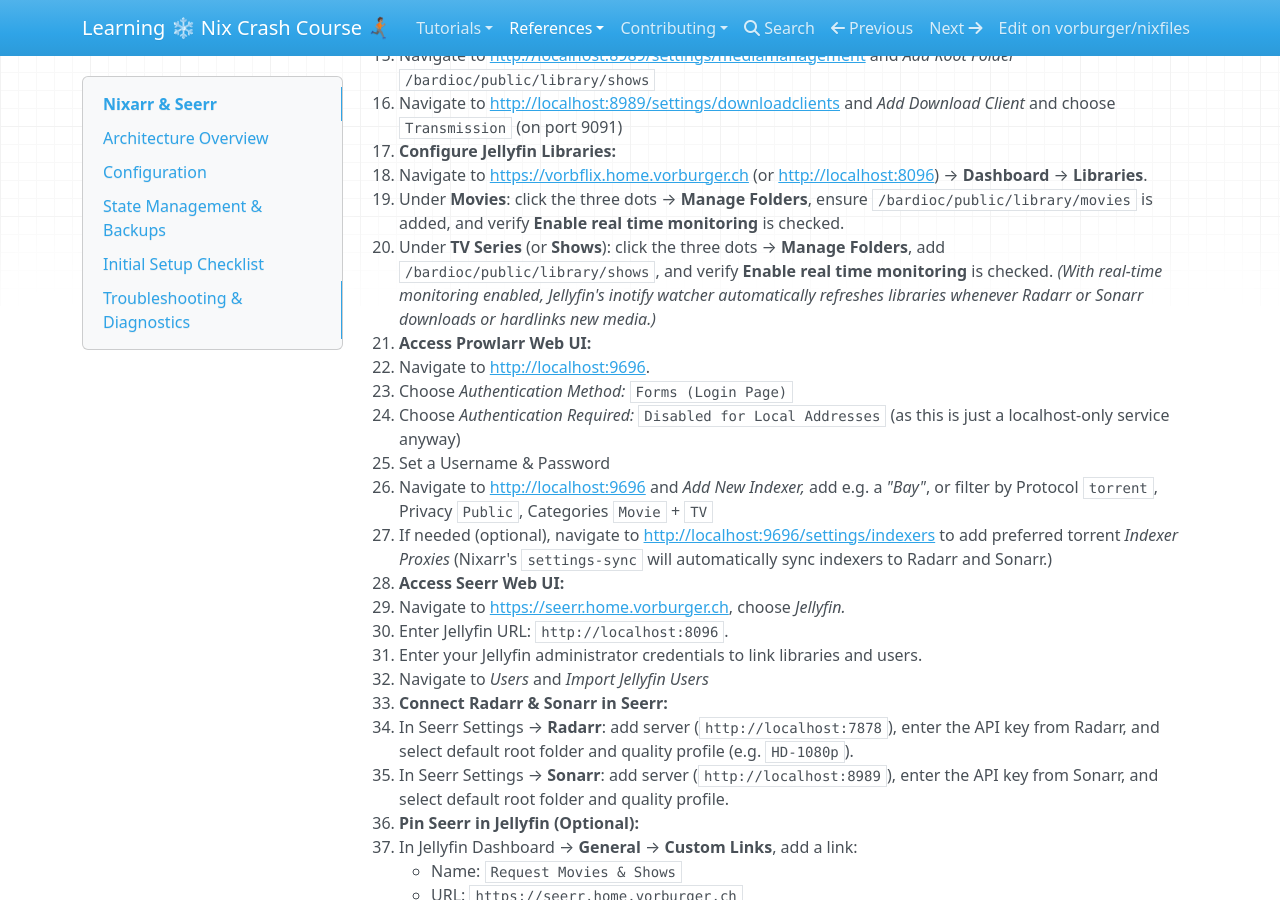
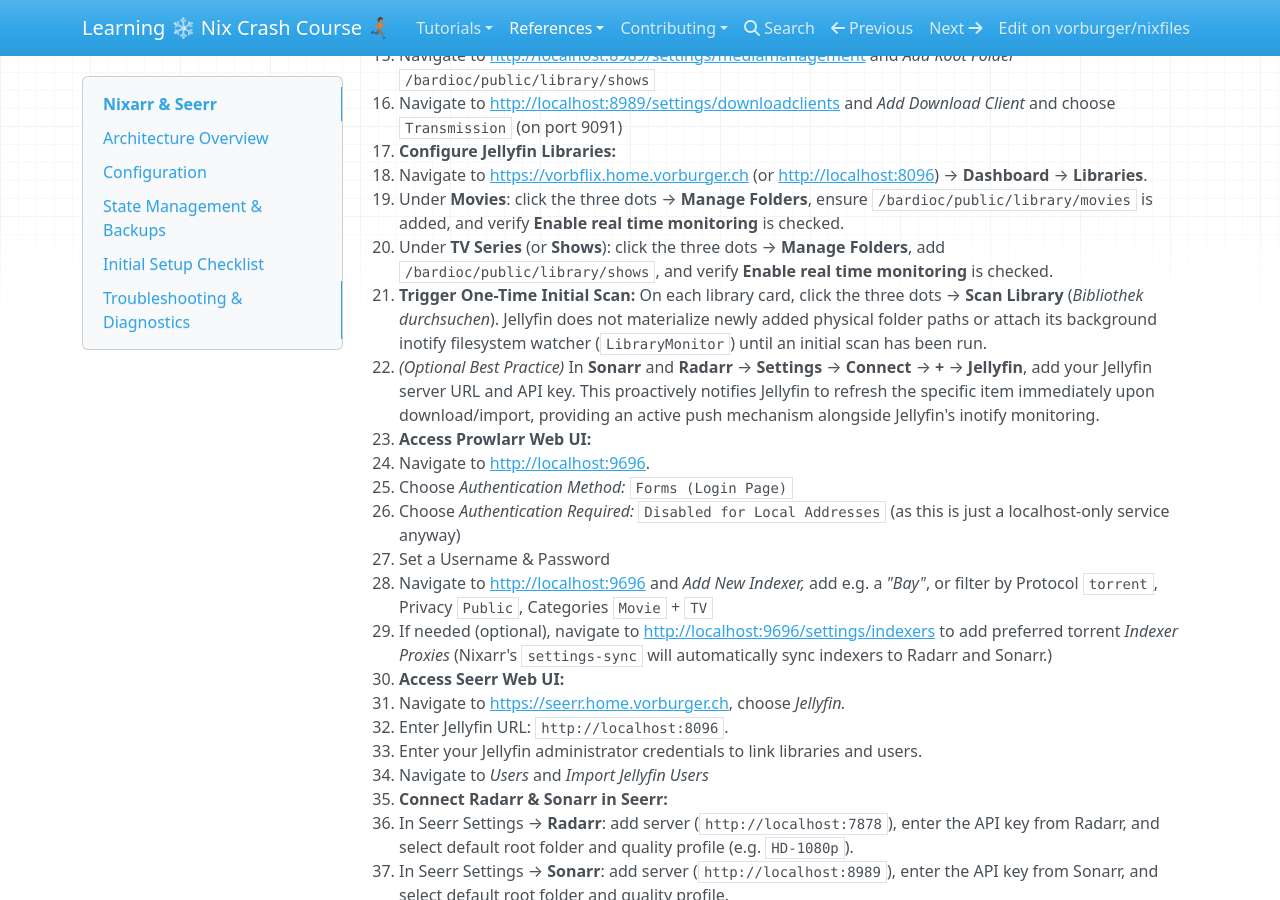
Before and after one commit to vorburger/nixfiles, an MkDocs documentation site: the page built from docs/docs/reference/nixarr.md, in a window 1280 px wide and 900 px high, scrolled down 4126 px. Built offline with MkDocs 1.6.1, drawn with Linux system fonts in a browser that asks for light colours; nearby versions of some CDN libraries.

Commit message:
docs: add initial Jellyfin library scan requirement

```diff
--- a/docs/docs/reference/nixarr.md
+++ b/docs/docs/reference/nixarr.md
@@ -171,7 +171,8 @@ After the initial deployment:
    - Navigate to <https://vorbflix.home.vorburger.ch> (or <http://localhost:8096>) &rarr; **Dashboard** &rarr; **Libraries**.
    - Under **Movies**: click the three dots &rarr; **Manage Folders**, ensure `/bardioc/public/library/movies` is added, and verify **Enable real time monitoring** is checked.
    - Under **TV Series** (or **Shows**): click the three dots &rarr; **Manage Folders**, add `/bardioc/public/library/shows`, and verify **Enable real time monitoring** is checked.
-     _(With real-time monitoring enabled, Jellyfin's inotify watcher automatically refreshes libraries whenever Radarr or Sonarr downloads or hardlinks new media.)_
+   - **Trigger One-Time Initial Scan:** On each library card, click the three dots &rarr; **Scan Library** (_Bibliothek durchsuchen_). Jellyfin does not materialize newly added physical folder paths or attach its background inotify filesystem watcher (`LibraryMonitor`) until an initial scan has been run.
+   - _(Optional Best Practice)_ In **Sonarr** and **Radarr** &rarr; **Settings** &rarr; **Connect** &rarr; **+** &rarr; **Jellyfin**, add your Jellyfin server URL and API key. This proactively notifies Jellyfin to refresh the specific item immediately upon download/import, providing an active push mechanism alongside Jellyfin's inotify monitoring.
 1. **Access Prowlarr Web UI:**
    - Navigate to <http://localhost:9696>.
    - Choose _Authentication Method:_ `Forms (Login Page)`
```
